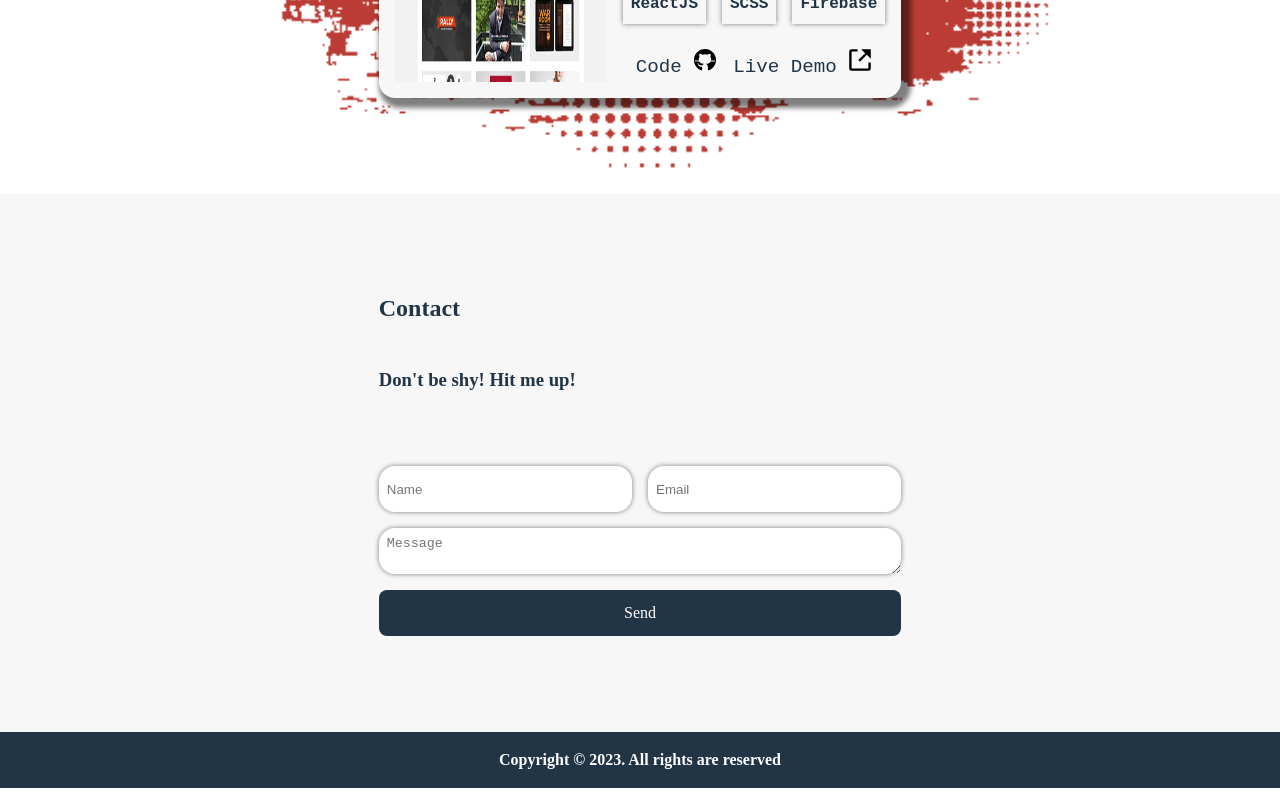
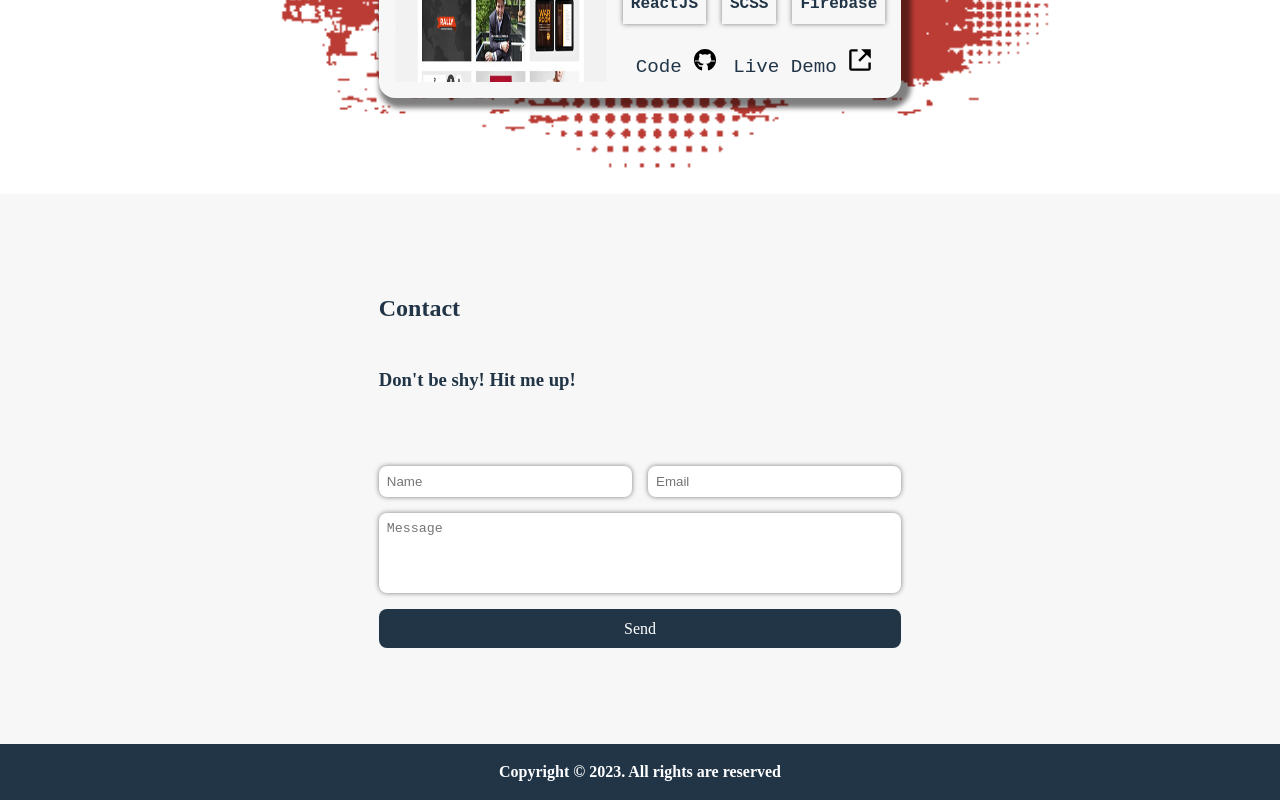
Before and after one commit to ae95caba/portfolio, a React (Vite) app: page / in a window 1280 px wide. Shown: the part 2745-3545 px from the top of the page. Built offline with nearby package versions, Linux system fonts and the light colour scheme; a web font is replaced by a local one.

Commit message:
remove netlify cli

```diff
--- a/src/App.scss
+++ b/src/App.scss
@@ -525,7 +525,7 @@ header {
     display: grid;
     align-self: center;
     grid-template-columns: 1fr 1fr;
-    grid-template-rows: 1fr 1fr 1fr;
+    grid-template-rows: min-content min-content min-content;
     gap: 1rem;
     width: 100%;
 
@@ -537,12 +537,14 @@ header {
     }
     textarea {
       grid-column: 1/3;
+      height: 5rem;
+      resize: none;
     }
 
     input,
     textarea,
     select {
-      border-radius: 1rem;
+      border-radius: 0.5rem;
       padding: 0.5rem;
       box-shadow: 0 0 5px 0 rgba(0, 0, 0, 0.5);
     }
```
Also changed, not shown: 1 other file (tests, documents, lock files or other folders).
